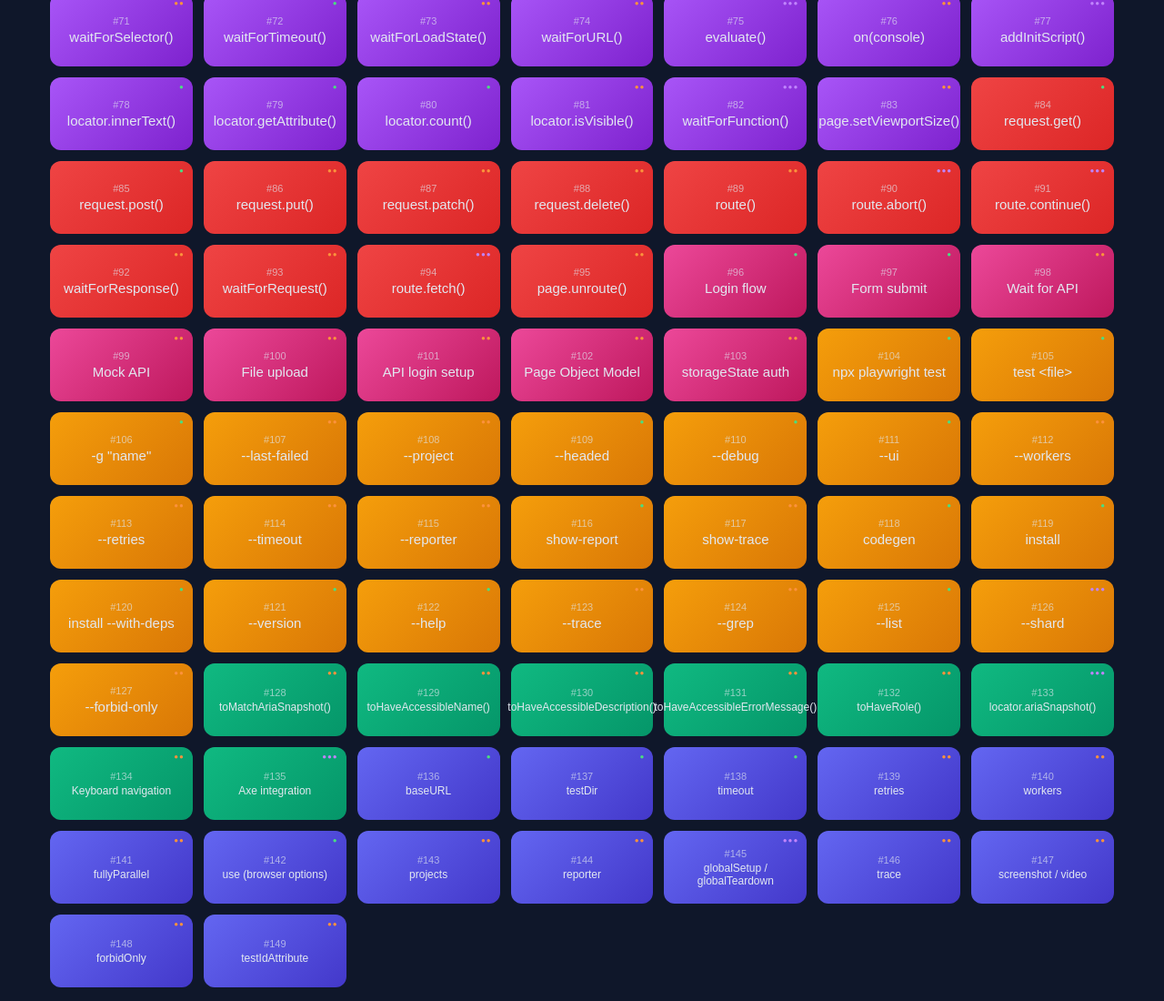
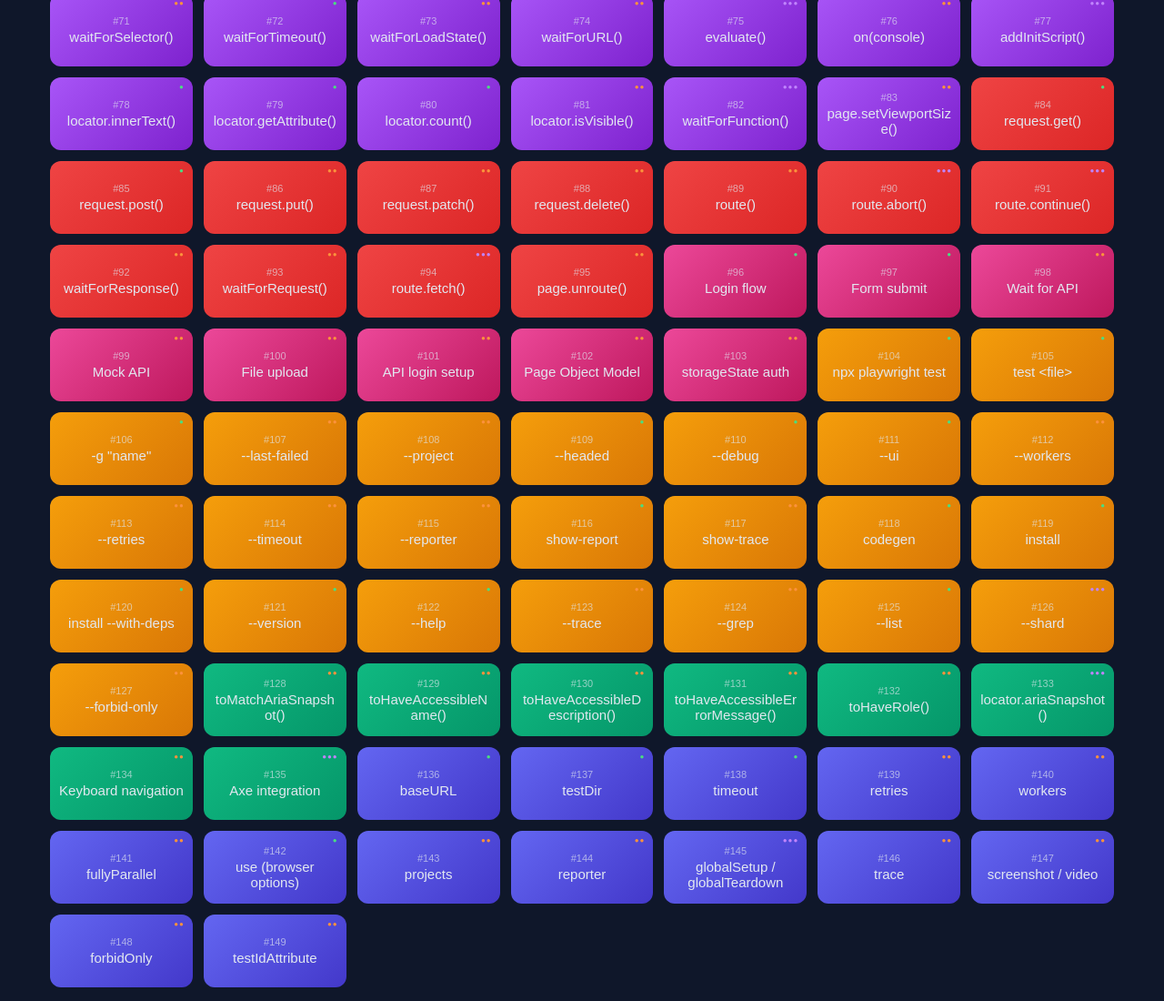
Before and after one commit to youvegotnigel/playwright-commands-cheat-sheet, a plain HTML site: page index.html in a window 1280 px wide. Shown: the part 1130-2230 px from the top of the page at 91% size. Drawn offline with Linux system fonts and the light colour scheme.

Commit message:
Update style.css

```diff
--- a/style.css
+++ b/style.css
@@ -64,12 +64,9 @@
   position: absolute; top: 7px; right: 9px;
   font-size: 8px; letter-spacing: 1px; line-height: 1;
 }
-.tile-inner { display: flex; flex-direction: column; align-items: center; gap: 3px; }
+.tile-inner { display: flex; flex-direction: column; align-items: center; gap: 3px; width: 100%; }
 .tile-num   { font-size: 11px; opacity: 0.65; }
-.tile-name  { font-size: 15px; }
-
-.accessibility .tile-name,
-.config .tile-name { font-size: 12px; }
+.tile-name  { font-size: 15px; overflow-wrap: anywhere; width: 100%; text-align: center; }
 
 .modal {
   position: fixed; top: 0; left: 0; width: 100%; height: 100%;
```
